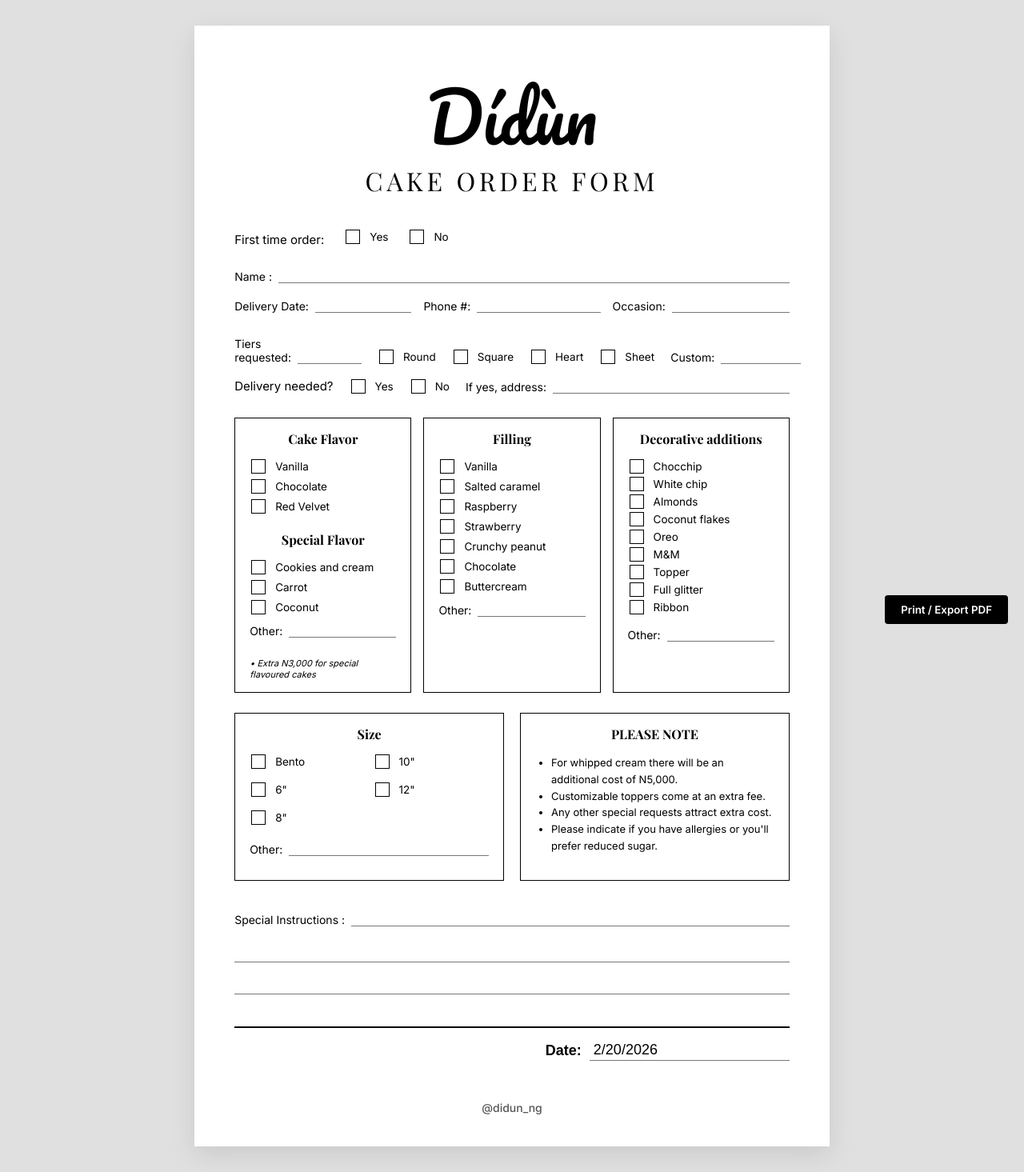
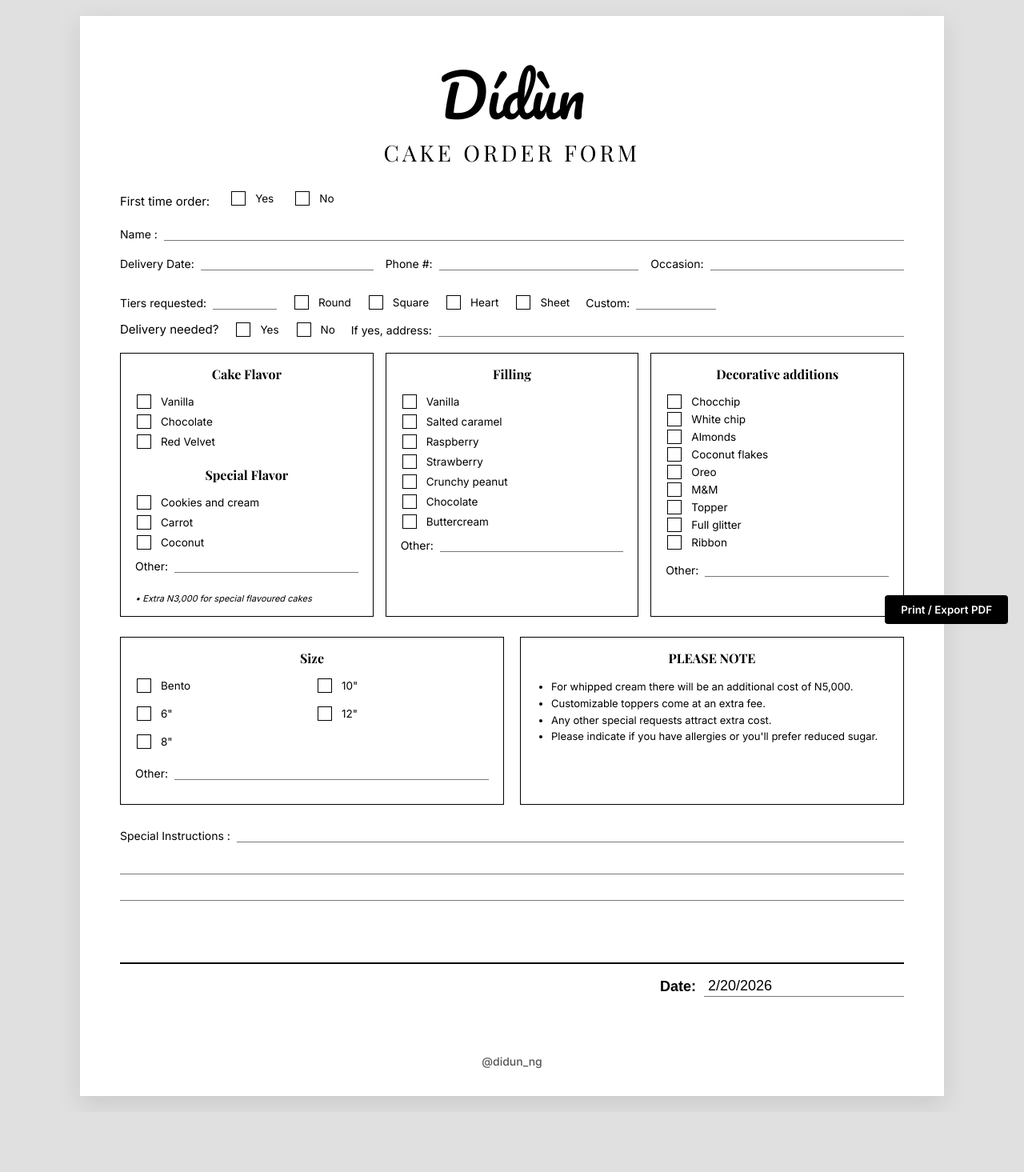
Before and after one commit to joethesaint/didun-cake-form, a React (Vite) app: page / in a window 1280 px wide. Shown: the whole page at 80% size. After the commit the page ends 1390 px from the top, so only its background shows below. Built offline with nearby package versions, Linux system fonts and the light colour scheme; a web font is replaced by a local one.

Commit message:
Standardize form to 1080x1350 Instagram 4:5 aspect ratio

```diff
--- a/src/components/OrderForm.tsx
+++ b/src/components/OrderForm.tsx
@@ -42,7 +42,7 @@ const OrderForm: React.FC = () => {
             <div className="header-title">CAKE ORDER FORM</div>
 
             {/* Header Fields */}
-            <div style={{ display: 'flex', gap: '25px', alignItems: 'center', marginBottom: '20px' }}>
+            <div style={{ display: 'flex', gap: '25px', alignItems: 'center', marginBottom: '15px' }}>
                 <span style={{ fontSize: '15px' }}>First time order:</span>
                 <label className="custom-checkbox">
                     <input type="checkbox" checked={formData.isFirstTime === true} onChange={() => setFormData(p => ({ ...p, isFirstTime: p.isFirstTime === true ? null : true }))} />
@@ -61,7 +61,7 @@ const OrderForm: React.FC = () => {
                 <input className="field-line" style={{ flex: 1, minWidth: 0 }} value={formData.name} onChange={e => setFormData(p => ({ ...p, name: e.target.value }))} />
             </div>
 
-            <div style={{ display: 'grid', gridTemplateColumns: 'repeat(3, minmax(0, 1fr))', gap: '15px', marginBottom: '15px' }}>
+            <div style={{ display: 'grid', gridTemplateColumns: 'repeat(3, minmax(0, 1fr))', gap: '15px', marginBottom: '12px' }}>
                 <div className="field-group">
                     <span style={{ whiteSpace: 'nowrap' }}>Delivery Date:</span>
                     <input className="field-line" style={{ flex: 1, minWidth: 0 }} value={formData.deliveryDate} onChange={e => setFormData(p => ({ ...p, deliveryDate: e.target.value }))} />
@@ -76,7 +76,7 @@ const OrderForm: React.FC = () => {
                 </div>
             </div>
 
-            <div style={{ display: 'flex', gap: '20px', alignItems: 'flex-end', marginBottom: '15px', fontSize: '15px' }}>
+            <div style={{ display: 'flex', gap: '20px', alignItems: 'flex-end', marginBottom: '12px', fontSize: '15px' }}>
                 <div className="field-group" style={{ marginBottom: 0 }}>
                     <span>Tiers requested:</span>
                     <input className="field-line" style={{ width: '80px' }} value={formData.tiers} onChange={e => setFormData(p => ({ ...p, tiers: e.target.value }))} />
@@ -94,7 +94,7 @@ const OrderForm: React.FC = () => {
                 </div>
             </div>
 
-            <div style={{ display: 'flex', gap: '20px', alignItems: 'flex-end', marginBottom: '30px', fontSize: '15px' }}>
+            <div style={{ display: 'flex', gap: '20px', alignItems: 'flex-end', marginBottom: '20px', fontSize: '15px' }}>
                 <span>Delivery needed?</span>
                 <label className="custom-checkbox" style={{ marginBottom: 0 }}>
                     <input type="checkbox" checked={formData.deliveryNeeded === true} onChange={() => setFormData(p => ({ ...p, deliveryNeeded: p.deliveryNeeded === true ? null : true }))} />
@@ -175,7 +175,7 @@ const OrderForm: React.FC = () => {
             </div>
 
             {/* Bottom Grid Section */}
-            <div style={{ display: 'grid', gridTemplateColumns: 'repeat(2, minmax(0, 1fr))', gap: '20px', marginBottom: '25px' }}>
+            <div style={{ display: 'grid', gridTemplateColumns: 'repeat(2, minmax(0, 1fr))', gap: '20px', marginBottom: '15px' }}>
                 <div className="section-box">
                     <div className="section-title">Size</div>
                     <div style={{ display: 'grid', gridTemplateColumns: 'repeat(2, minmax(0, 1fr))', gap: '10px' }}>
@@ -209,8 +209,8 @@ const OrderForm: React.FC = () => {
                 <span>Special Instructions :</span>
                 <input className="field-line" style={{ flex: 1, minWidth: 0 }} value={formData.specialInstructions} onChange={e => setFormData(p => ({ ...p, specialInstructions: e.target.value }))} />
             </div>
-            <div className="field-line" style={{ height: '30px', marginBottom: '10px' }}></div>
-            <div className="field-line" style={{ height: '30px', marginBottom: '40px' }}></div>
+            <div className="field-line" style={{ height: '25px', marginBottom: '8px' }}></div>
+            <div className="field-line" style={{ height: '25px', marginBottom: '25px' }}></div>
 
             {/* Footer Branding */}
             <div style={{ marginTop: 'auto', borderTop: '2px solid #000', paddingTop: '15px', display: 'flex', justifyContent: 'flex-end', alignItems: 'flex-end' }}>
--- a/src/index.css
+++ b/src/index.css
@@ -27,15 +27,26 @@ body {
 
 .paper-container {
   background-color: var(--bg-color);
-  width: 210mm;
-  max-width: 100%;
-  min-height: 297mm;
-  margin: 2rem auto;
-  padding: 40px 50px;
+  width: 1080px;
+  height: 1350px;
+  max-width: 95vw;
+  max-height: none;
+  margin: 20px auto;
+  padding: 35px 50px;
   box-shadow: 0 10px 30px rgba(0, 0, 0, 0.1);
   display: flex;
   flex-direction: column;
-  overflow-x: hidden;
+  position: relative;
+  overflow: hidden;
+}
+
+@media (max-width: 1100px) {
+  .paper-container {
+    width: 90vw;
+    height: 112.5vw;
+    /* Maintain 4:5 */
+    padding: 25px 35px;
+  }
 }
 
 @media print {
@@ -46,24 +57,25 @@ body {
   .paper-container {
     margin: 0;
     box-shadow: none;
-    width: 100%;
-    padding: 0;
+    width: 1080px;
+    height: 1350px;
+    padding: 35px 50px;
   }
 }
 
 .logo-script {
   font-family: var(--font-script);
-  font-size: 84px;
+  font-size: 72px;
   text-align: center;
-  margin-bottom: -15px;
+  margin-bottom: -10px;
 }
 
 .header-title {
   font-family: var(--font-serif);
-  font-size: 32px;
+  font-size: 28px;
   text-align: center;
   letter-spacing: 0.15em;
-  margin-bottom: 40px;
+  margin-bottom: 30px;
 }
 
 .field-line {
@@ -146,7 +158,8 @@ body {
 
 .footer-handle {
   text-align: center;
-  margin-top: 50px;
+  margin-top: auto;
+  padding-top: 20px;
   font-size: 14px;
   color: #555;
   font-weight: 500;
```
